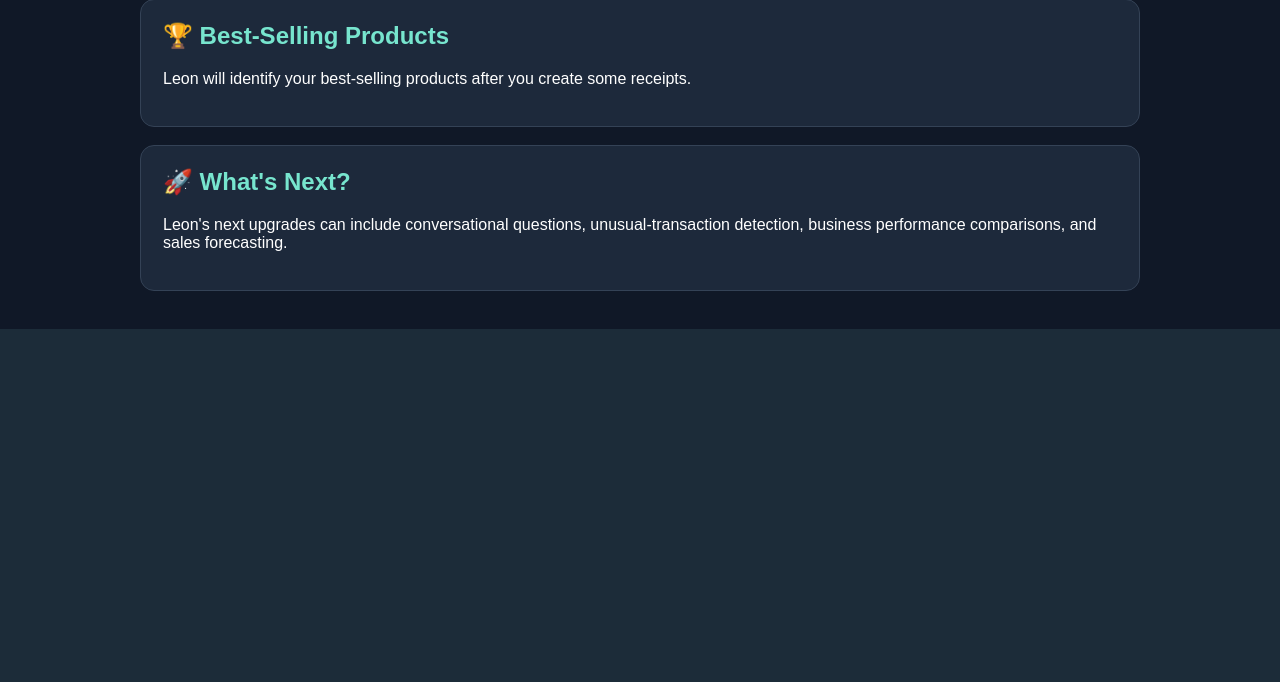
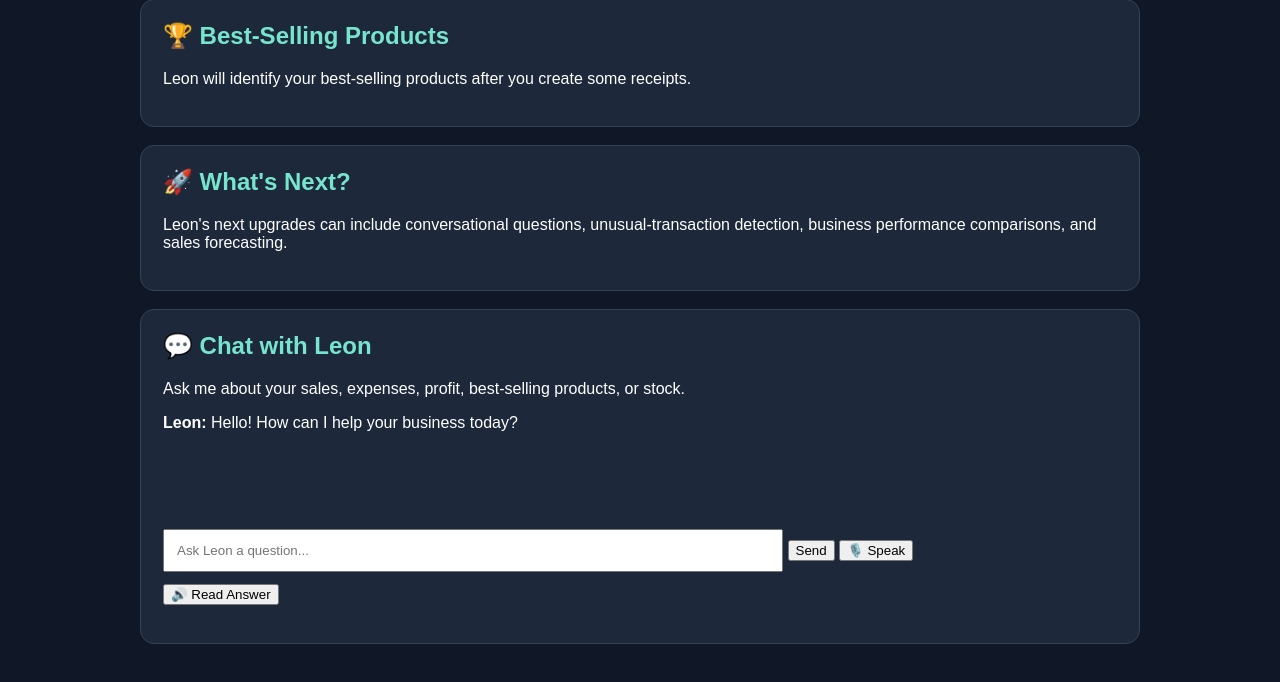
Before and after one commit to sc334ar/SmartBiz, a Flask app: page /leon in a window 1280 px wide. Shown: the part 907-1589 px from the top of the page. Before the commit the page ends 1236 px from the top, so only its background shows below. Run offline with Flask 3, Linux system fonts and the light colour scheme; the visitor is signed in with stand-in values (Sample User, id 1); data that the repository does not hold is empty.

Commit message:
Add chat functionality with Leon

```diff
--- a/templates/leon.html
+++ b/templates/leon.html
@@ -281,7 +281,186 @@
         </p>
 
     </section>
+<section class="card" id="leon-chat">
 
+    <h2>💬 Chat with Leon</h2>
+
+    <p>
+        Ask me about your sales, expenses, profit,
+        best-selling products, or stock.
+    </p>
+
+    <div id="chat-messages"
+         style="min-height:100px; margin-bottom:15px;">
+        <p>
+            <strong>Leon:</strong>
+            Hello! How can I help your business today?
+        </p>
+    </div>
+
+    <form id="chat-form">
+
+        <input
+            type="text"
+            id="question"
+            placeholder="Ask Leon a question..."
+            required
+            style="width:65%; padding:12px;"
+        >
+
+        <button type="submit">
+            Send
+        </button>
+
+        <button type="button" id="mic-button">
+            🎙️ Speak
+        </button>
+
+    </form>
+
+    <button type="button"
+            id="read-button"
+            style="margin-top:12px;">
+        🔊 Read Answer
+    </button>
+
+    <p id="voice-status"></p>
+
+</section>
+
+<script>
+const chatForm = document.getElementById("chat-form");
+const questionInput = document.getElementById("question");
+const messages = document.getElementById("chat-messages");
+const voiceStatus = document.getElementById("voice-status");
+
+let lastAnswer = "";
+
+function addMessage(sender, text) {
+    const p = document.createElement("p");
+    const strong = document.createElement("strong");
+
+    strong.textContent = sender + ": ";
+    p.appendChild(strong);
+    p.appendChild(document.createTextNode(text));
+
+    messages.appendChild(p);
+}
+
+chatForm.addEventListener("submit", async function(event) {
+    event.preventDefault();
+
+    const question = questionInput.value.trim();
+
+    if (!question) return;
+
+    addMessage("You", question);
+    questionInput.value = "";
+
+    try {
+        const response = await fetch(
+            "{{ url_for('leon_chat') }}",
+            {
+                method: "POST",
+                headers: {
+                    "Content-Type":
+                        "application/x-www-form-urlencoded;charset=UTF-8"
+                },
+                body: new URLSearchParams({
+                    question: question
+                })
+            }
+        );
+
+        const data = await response.json();
+
+        if (!response.ok) {
+            throw new Error(
+                data.reply || "Unable to contact Leon."
+            );
+        }
+
+        lastAnswer = data.reply;
+        addMessage("Leon", lastAnswer);
+
+    } catch (error) {
+        addMessage(
+            "Leon",
+            error.message || "Sorry, something went wrong."
+        );
+    }
+});
+
+document.getElementById("mic-button")
+    .addEventListener("click", function() {
+
+        const SpeechRecognition =
+            window.SpeechRecognition ||
+            window.webkitSpeechRecognition;
+
+        if (!SpeechRecognition) {
+            voiceStatus.textContent =
+                "Speech recognition is not supported in this browser. " +
+                "Please type your question instead.";
+            return;
+        }
+
+        const recognition = new SpeechRecognition();
+
+        recognition.lang = "en-KE";
+        recognition.interimResults = false;
+        recognition.maxAlternatives = 1;
+
+        voiceStatus.textContent = "Listening...";
+
+        recognition.onresult = function(event) {
+            questionInput.value =
+                event.results[0][0].transcript;
+
+            voiceStatus.textContent =
+                "Question recognised. Sending to Leon...";
+
+            chatForm.requestSubmit();
+        };
+
+        recognition.onerror = function() {
+            voiceStatus.textContent =
+                "I couldn't recognise your speech. " +
+                "Please try again or type your question.";
+        };
+
+        recognition.onend = function() {
+            if (voiceStatus.textContent === "Listening...") {
+                voiceStatus.textContent = "";
+            }
+        };
+
+        recognition.start();
+});
+
+document.getElementById("read-button")
+    .addEventListener("click", function() {
+
+        if (!lastAnswer) {
+            voiceStatus.textContent =
+                "Ask Leon a question first.";
+            return;
+        }
+
+        if (!("speechSynthesis" in window)) {
+            voiceStatus.textContent =
+                "Read-aloud is not supported in this browser.";
+            return;
+        }
+
+        window.speechSynthesis.cancel();
+
+        const speech = new SpeechSynthesisUtterance(lastAnswer);
+        speech.lang = "en-KE";
+
+        window.speechSynthesis.speak(speech);
+});
+    </script>
 </div>
 
 </body>
```
